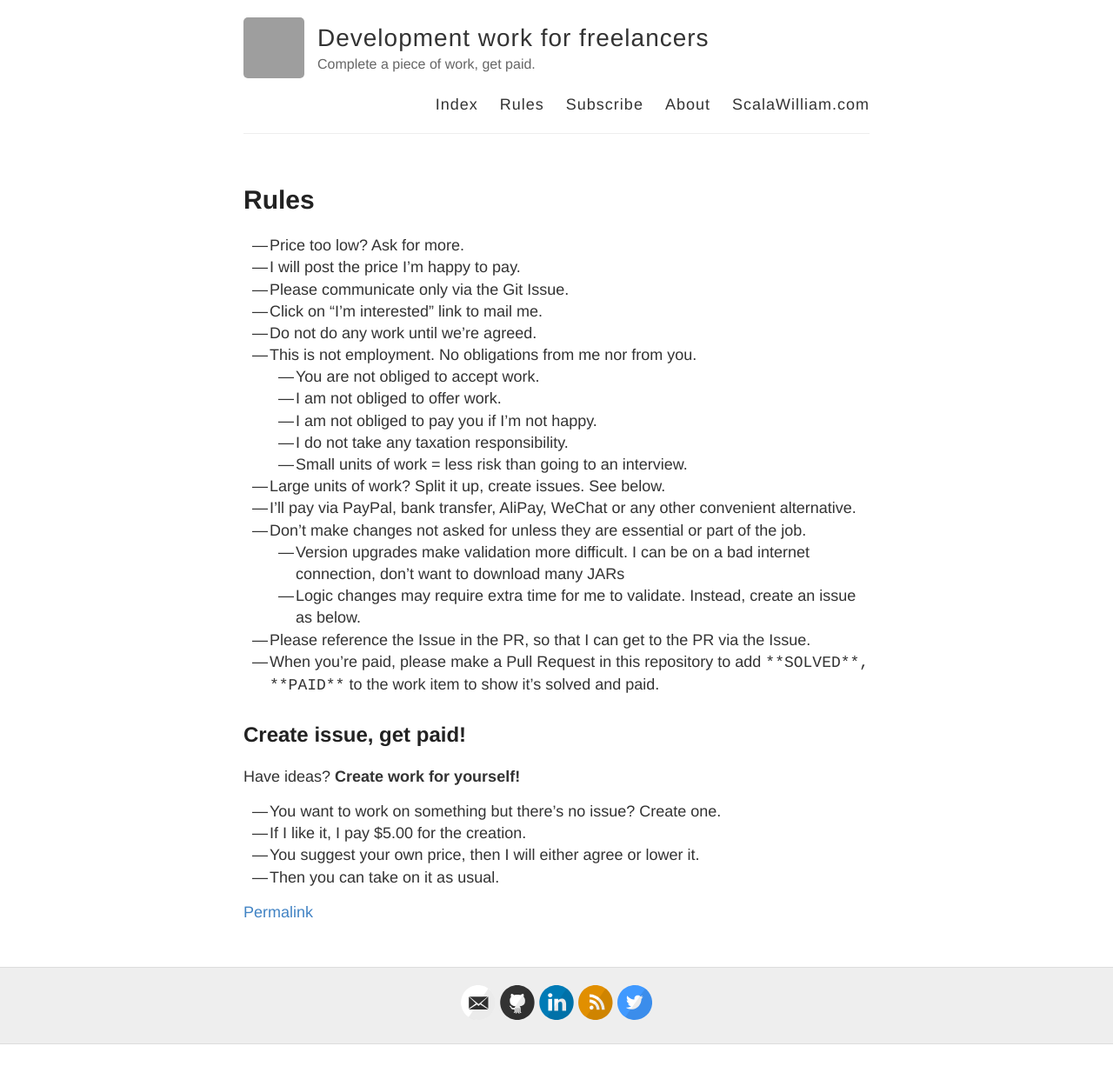
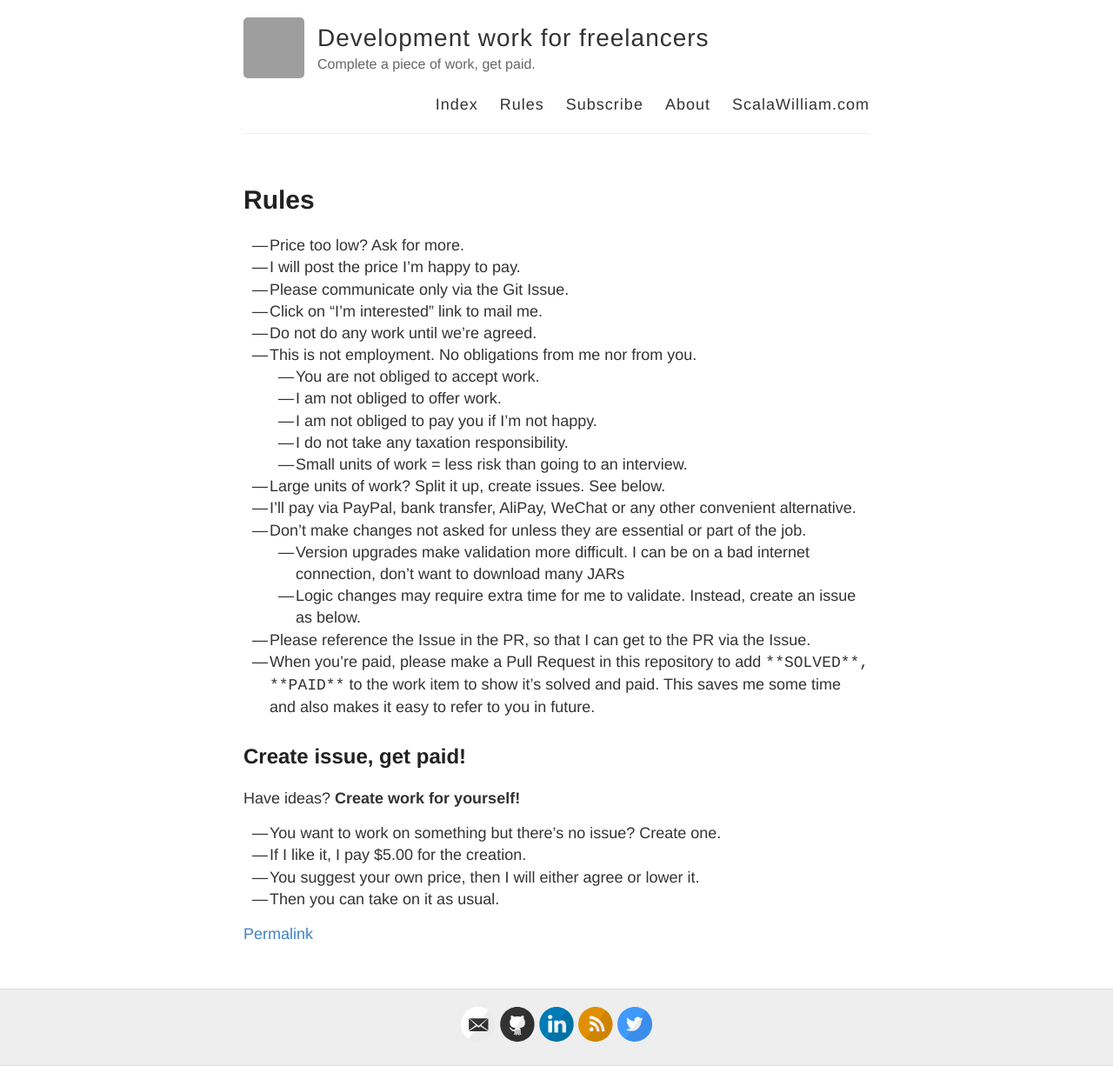
Before and after one commit to ScalaWilliam/Work, a Jekyll site: the page built from rules.md, in a window 1280 px wide. Shown: the whole page at 87% size. Built offline with Jekyll 4.4.1, drawn with Linux system fonts in a browser that asks for light colours; before the commit the page ends 1201 px from its top, so only the background shows below that; grey boxes are pictures that could not be loaded.

Commit message:
Update rules.md

```diff
--- a/rules.md
+++ b/rules.md
@@ -21,7 +21,7 @@ permalink: /rules/
   - Version upgrades make validation more difficult. I can be on a bad internet connection, don't want to download many JARs
   - Logic changes may require extra time for me to validate. Instead, create an issue as below.
 - Please reference the Issue in the PR, so that I can get to the PR via the Issue.
-- When you're paid, please make a Pull Request in this repository to add `**SOLVED**, **PAID**` to the work item to show it's solved and paid.
+- When you're paid, please make a Pull Request in this repository to add `**SOLVED**, **PAID**` to the work item to show it's solved and paid. This saves me some time and also makes it easy to refer to you in future.
 
 ## Create issue, get paid!
 
```
